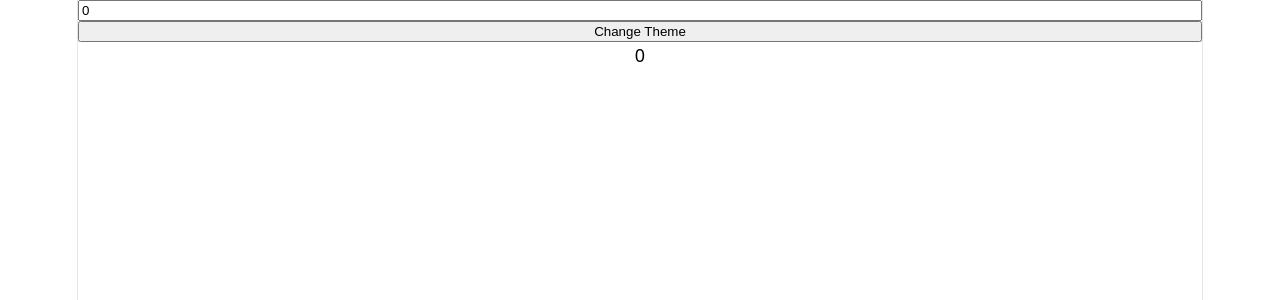
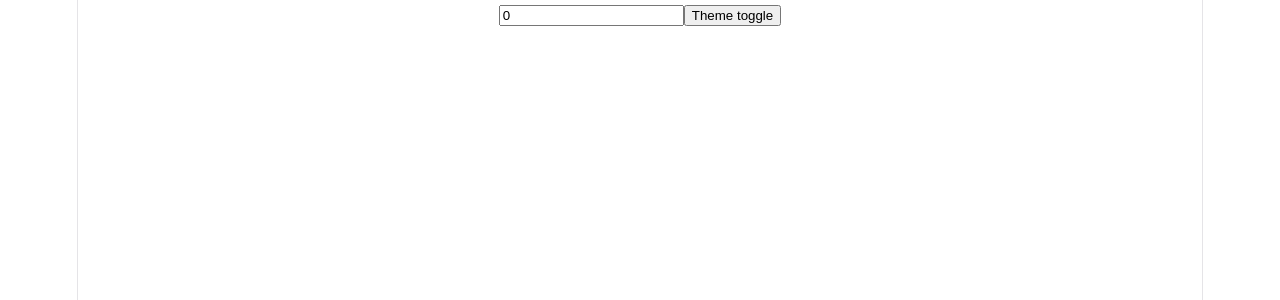
Before and after one commit to yomik15/react-gentleman, a React (Vite) app: page / in a window 1280 px wide. Shown: the top 300 px of the page. Built offline with nearby package versions, Linux system fonts and the light colour scheme.

Commit message:
+useCallback(cases):callback function when deps changed

```diff
--- a/src/App.tsx
+++ b/src/App.tsx
@@ -1,11 +1,12 @@
 import { UseMemo, UseMemo2, UseMemo3 } from "./UseMemo"
-
+import { UseCallback12 } from "./UseCallback"
 function App() {
   return (
     <>
       {/* <UseMemo /> */}
       {/* <UseMemo2 /> */}
-      <UseMemo3 />
+      {/* <UseMemo3 /> */}
+      <UseCallback12 />
     </>
   )
 }
--- /dev/null
+++ b/src/UseCallback/Case/List.tsx
@@ -0,0 +1,22 @@
+import { useEffect, useState } from "react"
+
+interface Props {
+  getItems: () => number[]
+}
+export const List = ({ getItems }: Props) => {
+  const [items, setItems] = useState(getItems())
+
+  useEffect(() => {
+    console.log("getItems updated")
+    setItems(getItems())
+  }, [getItems])
+  return (
+    <>
+      <ul>
+        {items.map((item) => (
+          <li key={item}>{item}</li>
+        ))}
+      </ul>
+    </>
+  )
+}
--- /dev/null
+++ b/src/UseCallback/Case/UseCallback1.tsx
@@ -0,0 +1,32 @@
+import { useState } from "react"
+import { List } from "./List"
+
+export const UseCallback1 = () => {
+  const [number, setNumber] = useState(0)
+  const [dark, setDark] = useState(false)
+
+  const getItems = () => {
+    if (!number) return []
+    return [number, number + 1, number + 2]
+  }
+  const themeStyles = {
+    backgroundColor: dark ? "black" : "white",
+    color: dark ? "white" : "black",
+  }
+
+  return (
+    <>
+      <div style={themeStyles}>
+        <input
+          type="number"
+          value={number}
+          onChange={(e) => setNumber(parseInt(e.target.value))}
+        />
+        <button onClick={() => setDark((prevDark) => !prevDark)}>
+          Theme toggle
+        </button>
+        <List getItems={getItems} />
+      </div>
+    </>
+  )
+}
--- /dev/null
+++ b/src/UseCallback/Case/UseCallback12.tsx
@@ -0,0 +1,33 @@
+import { useCallback, useState } from "react"
+import { List } from "./List"
+
+export const UseCallback12 = () => {
+  const [number, setNumber] = useState(0)
+  const [dark, setDark] = useState(false)
+
+  const getItems = useCallback(() => {
+    if (!number) return []
+    return [number, number + 1, number + 2]
+  }, [number])
+
+  const themeStyles = {
+    backgroundColor: dark ? "black" : "white",
+    color: dark ? "white" : "black",
+  }
+
+  return (
+    <>
+      <div style={themeStyles}>
+        <input
+          type="number"
+          value={number}
+          onChange={(e) => setNumber(parseInt(e.target.value))}
+        />
+        <button onClick={() => setDark((prevDark) => !prevDark)}>
+          Theme toggle
+        </button>
+        <List getItems={getItems} />
+      </div>
+    </>
+  )
+}
--- /dev/null
+++ b/src/UseCallback/index.ts
@@ -0,0 +1,3 @@
+export * from "./Case/UseCallback1.tsx"
+export * from "./Case/UseCallback12.tsx"
+export * from "./Case/List.tsx"
```
